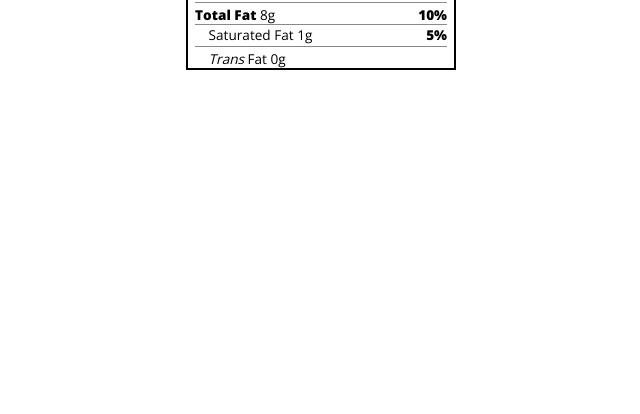
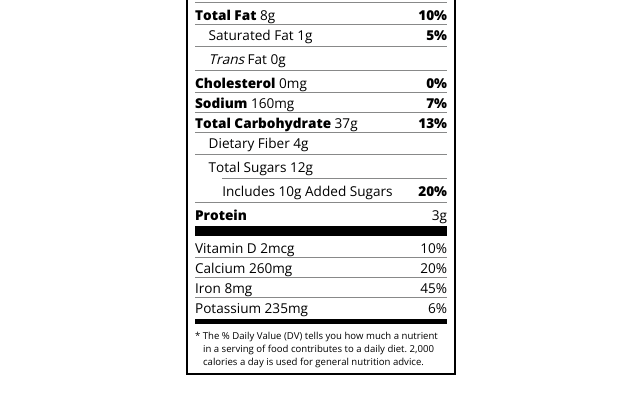
Before and after one commit to S4vi0r17/FCC, a plain HTML site: page 8NutritionLabel/index.html in a window 1280 px wide. Shown: the part 200-614 px from the top of the page, without its empty margins (319-959 px from the left). Drawn offline with nearby package versions, Linux system fonts and the light colour scheme.

Commit message:
NutritionLabel Completed

```diff
--- a/8NutritionLabel/index.html
+++ b/8NutritionLabel/index.html
@@ -31,10 +31,28 @@
             <p><span><span class="bold">Total Fat</span> 8g</span> <span class="bold">10%</span></p>
             <p class="indent no-divider">Saturated Fat 1g <span class="bold">5%</span></p>
             <div class="divider"></div>
-            <p class="indent no-divider">
-                <span><i>Trans</i> Fat 0g</span>
-            </p>
+            <p class="indent no-divider"><span><i>Trans</i> Fat 0g</span></p>
+            <div class="divider"></div>
+            <p><span><span class="bold">Cholesterol</span> 0mg</span> <span class="bold">0%</span></p>
+            <p><span><span class="bold">Sodium</span> 160mg</span> <span class="bold">7%</span></p>
+            <p><span><span class="bold">Total Carbohydrate</span> 37g</span> <span class="bold">13%</span></p>
+            <p class="indent no-divider">Dietary Fiber 4g</p>
+            <div class="divider"></div>
+            <p class="indent no-divider">Total Sugars 12g</p>
+            <div class="divider double-indent"></div>
+            <p class="double-indent no-divider">Includes 10g Added Sugars <span class="bold">20%</span>
+            <div class="divider"></div>
+            <p class="no-divider"><span class="bold">Protein</span> 3g</p>
+            <div class="divider large"></div>
+            <p>Vitamin D 2mcg <span>10%</span></p>
+            <p>Calcium 260mg <span>20%</span></p>
+            <p>Iron 8mg <span>45%</span></p>
+            <p class="no-divider">Potassium 235mg <span>6%</span></p>
         </div>
+        <div class="divider medium"></div>
+        <p class="note">* The % Daily Value (DV) tells you how much a nutrient in a serving of food contributes to a
+            daily
+            diet. 2,000 calories a day is used for general nutrition advice.</p>
     </div>
 </body>
 
--- a/8NutritionLabel/styles.css
+++ b/8NutritionLabel/styles.css
@@ -87,6 +87,17 @@ p {
     margin-left: 1em;
 }
 
+.double-indent {
+    margin-left: 2em;
+}
+
 .daily-value p:not(.no-divider) {
     border-bottom: 1px solid #888989;
 }
+
+.note {
+    font-size: 0.6rem;
+    margin: 5px 0;
+    padding: 0 8px;
+    text-indent: -8px;
+}
```
